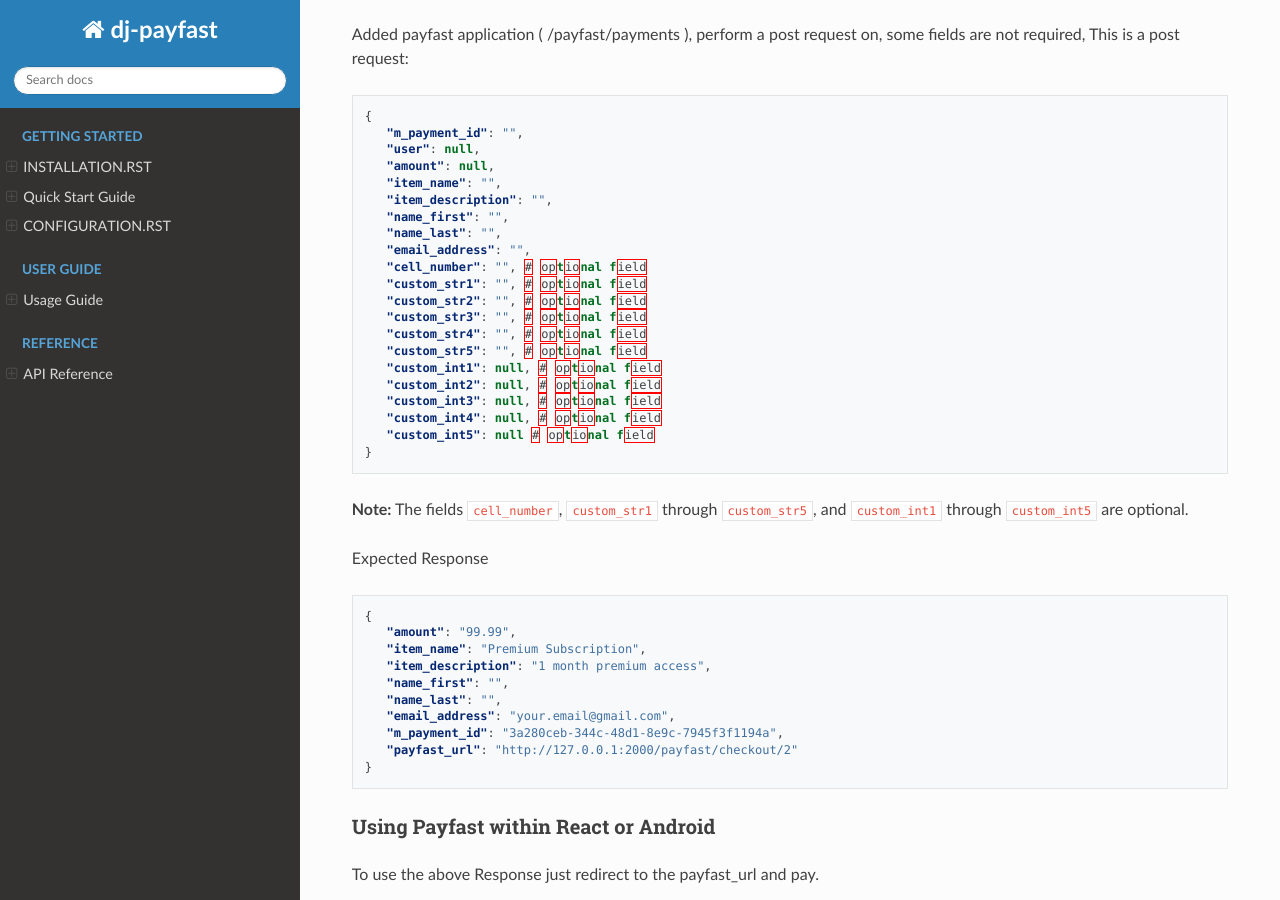
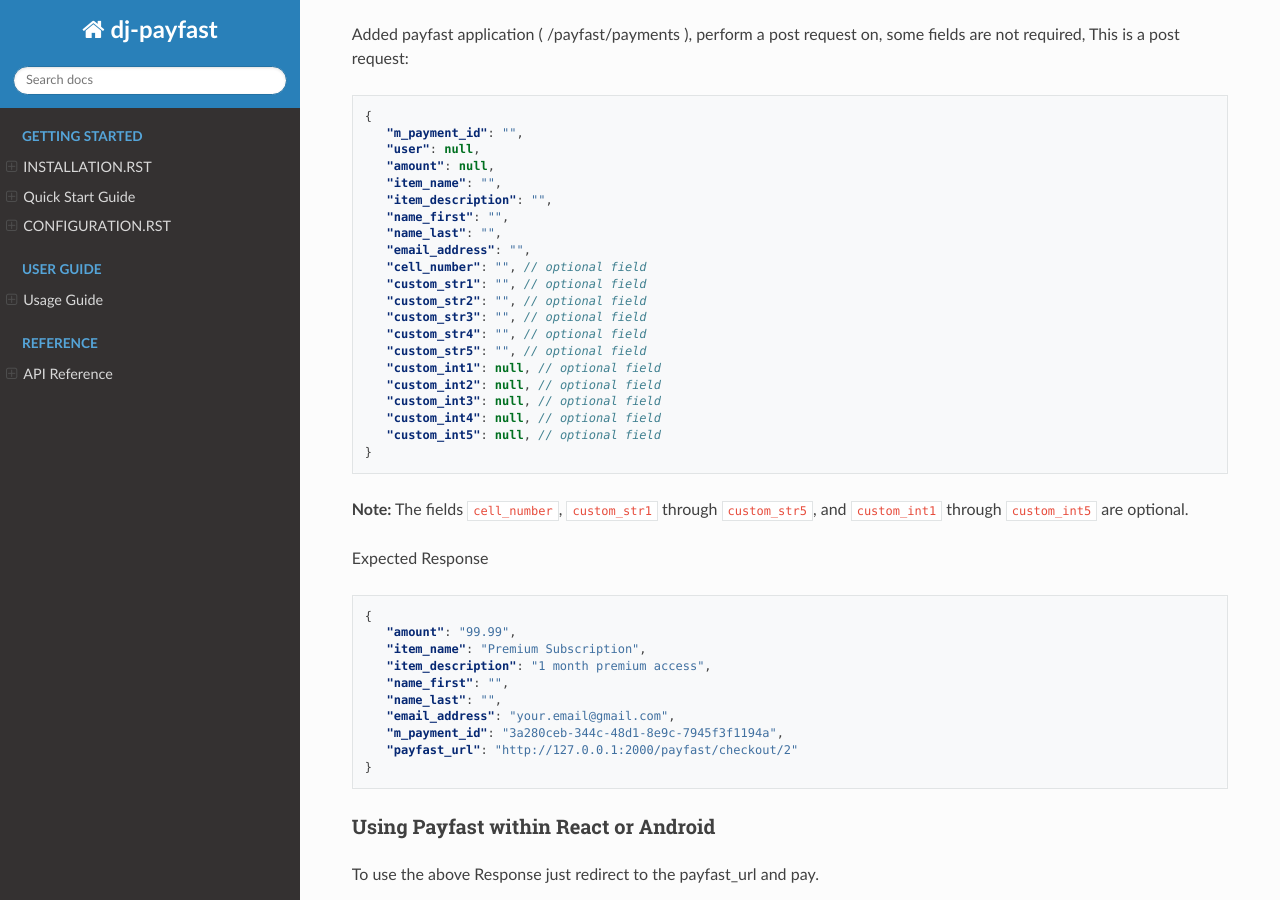
Before and after one commit to Carrington-dev/dj-payfast, a Sphinx documentation site: the page built from docs/index.rst, in a window 1280 px wide and 900 px high, scrolled down 1144 px. Built offline with Sphinx 7.4.7 and the Read the Docs theme 3.1.0, drawn with Linux system fonts in a browser that asks for light colours; pages that are not in the unit, such as notebooks, are missing from menus.

Commit message:
Update index.rst

```diff
--- a/docs/index.rst
+++ b/docs/index.rst
@@ -77,17 +77,17 @@ Added payfast application ( /payfast/payments ), perform a post request on, some
       "name_first": "",
       "name_last": "",
       "email_address": "",
-      "cell_number": "", # optional field
-      "custom_str1": "", # optional field
-      "custom_str2": "", # optional field
-      "custom_str3": "", # optional field
-      "custom_str4": "", # optional field
-      "custom_str5": "", # optional field
-      "custom_int1": null, # optional field
-      "custom_int2": null, # optional field
-      "custom_int3": null, # optional field
-      "custom_int4": null, # optional field
-      "custom_int5": null # optional field
+      "cell_number": "", // optional field
+      "custom_str1": "", // optional field
+      "custom_str2": "", // optional field
+      "custom_str3": "", // optional field
+      "custom_str4": "", // optional field
+      "custom_str5": "", // optional field
+      "custom_int1": null, // optional field
+      "custom_int2": null, // optional field
+      "custom_int3": null, // optional field
+      "custom_int4": null, // optional field
+      "custom_int5": null, // optional field
    }
 
 **Note:** The fields ``cell_number``, ``custom_str1`` through ``custom_str5``, and ``custom_int1`` through ``custom_int5`` are optional.
```
